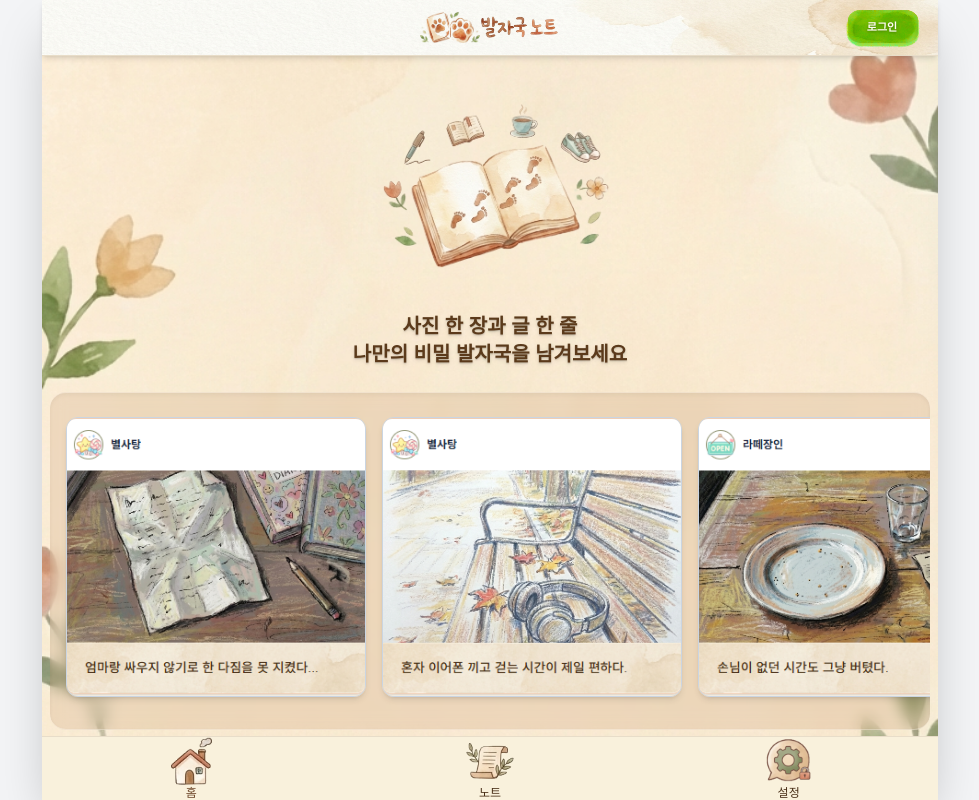
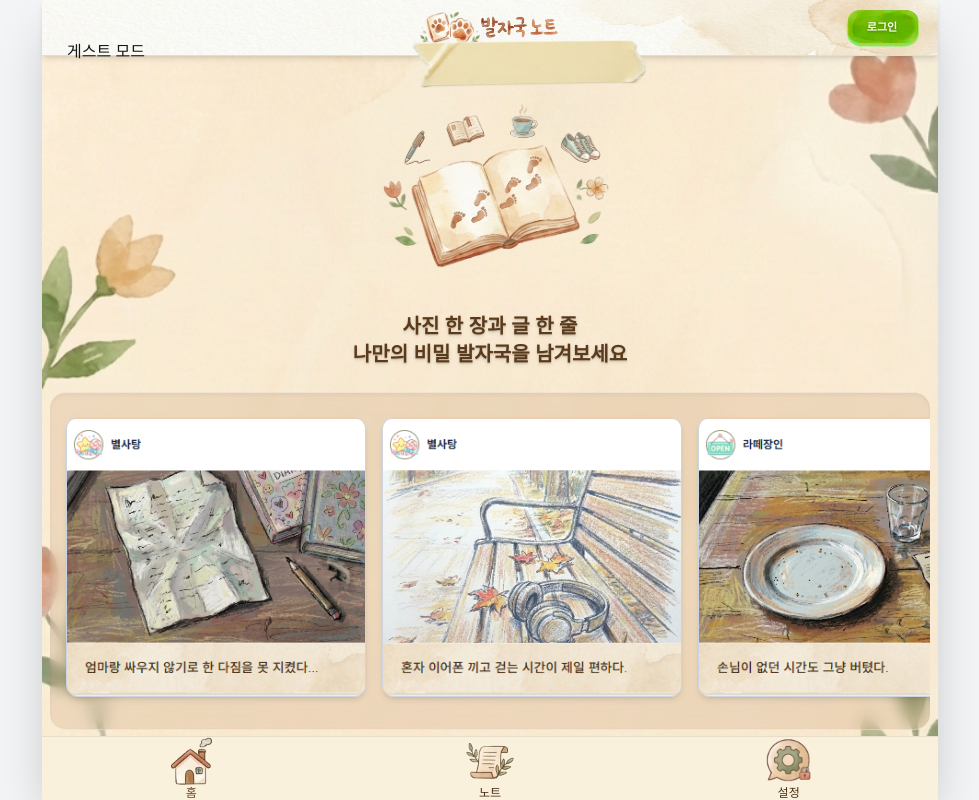
Before and after one commit to sunduk/QuestMate, a Next.js app in the folder client/: page / in a window 1280 px wide. Shown: the whole page, without its empty margins (150-1129 px from the left). Built offline with nearby package versions, Linux system fonts and the light colour scheme; no server answers.

Commit message:
게스트 모드용 이미지 추가

```diff
--- a/client/src/components/layout/TopBar.tsx
+++ b/client/src/components/layout/TopBar.tsx
@@ -87,10 +87,11 @@ export default function TopBar() {
   }
 
   return (
-    // sticky top-0: 스크롤해도 상단에 고정
-    // z-50: 다른 요소보다 위에 표시 (레이어 순서)
-    <header className="sticky top-0 z-50 flex h-14 items-center justify-center bg-[#fbf4e2] px-4 text-white shadow-md bg-cover bg-center bg-no-repeat"
-      style={{  backgroundImage: "url('/title_bg.png')", backgroundSize: '100% 100%', borderBottom: "1px solid #e8ddc9" }}>
+    <>
+      {/* sticky top-0: 스크롤해도 상단에 고정 */}
+      {/* z-50: 다른 요소보다 위에 표시 (레이어 순서) */}
+      <header className="sticky top-0 z-50 flex h-14 items-center justify-center bg-[#fbf4e2] px-4 text-white shadow-md bg-cover bg-center bg-no-repeat"
+        style={{  backgroundImage: "url('/title_bg.png')", backgroundSize: '100% 100%', borderBottom: "1px solid #e8ddc9" }}>
       {/* 왼쪽: 골드 현황 */}
       {/* <div className="flex items-center gap-2 rounded-full bg-slate-700 px-3 py-1">
         <span className="text-xl">💰</span>
@@ -144,6 +145,13 @@ export default function TopBar() {
 
       {/* 로그인 모달 */}
       <LoginModal isOpen={isLoginModalOpen} onClose={closeLoginModal} state={"/quests"} />
-    </header>
-  );
+      </header>
+
+      {/* masking tape 이미지 영역 - 배경 위에 겹쳐서 표시 (레이아웃 공간 차지 안함) */}
+      <div className="fixed top-10 left-0 right-0 z-60 w-full h-12 flex justify-center pointer-events-none">
+        게스트 모드
+        <img src="/masking_tape.png" alt="masking tape" className="w-full max-w-screen-md object-contain" />
+      </div>
+    </>
+    );
 }
```
Also changed, not shown: client/public/masking_tape.png (added).
